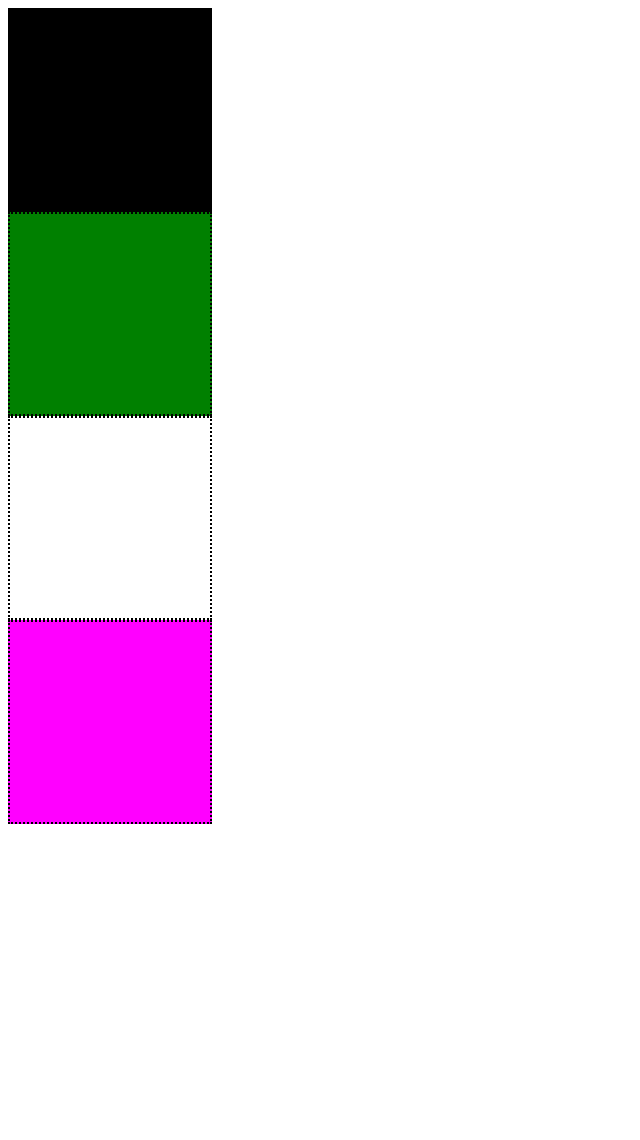
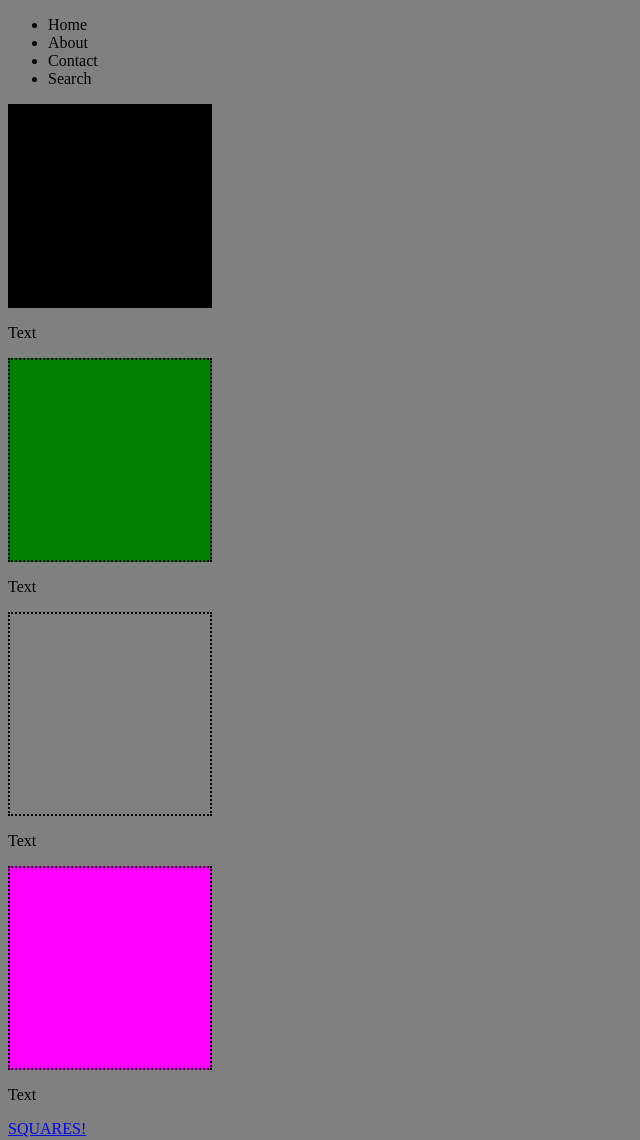
Before and after one commit to jedpimentel/resilient-test, a plain HTML site: page index.html in a window 1280 px wide. Shown: the whole page, without its empty margins (0-640 px from the left). Before the commit the page ends 832 px from the top, so only its background shows below. Drawn offline with Linux system fonts and the light colour scheme.

Commit message:
text underneath box [issue 22]

```diff
--- a/css/style.css
+++ b/css/style.css
@@ -1,4 +1,8 @@
+body{
+  background-color: grey;
+}
 section {
+  font-family: sans-serif;
   height: 200px;
   width: 200px;
   border: 2px dotted black;
@@ -7,7 +11,7 @@ section:nth-of-type(1) {
   background-color: black;
 }
 section:nth-of-type(2) {
-	background-color: green;
+  background-color: green;
 }
 section:nth-of-type(4) {
 	background-color: magenta;
--- a/index.html
+++ b/index.html
@@ -5,18 +5,36 @@
     <meta charset="utf-8">
     <meta name="viewport" content="width=device-width, initial-scale=1">
     <link rel="stylesheet" href="css/style.css">
+    <script type="text/javascript" src="js/script.js"></script>
   </head>
   <body>
+    <header>
+      <nav>
+        <ul>
+          <li><a href="#"></a>Home</li>
+          <li><a href="#"></a>About</li>
+          <li><a href="#"></a>Contact</li>
+          <li><a href="#"></a>Search</li>
+        </ul>
+      </nav>
+    </header>
     <section>
     </section>
+    <p>Text</p>
 
     <section>
     </section>
+    <p>Text</p>
 
     <section>
     </section>
+    <p>Text</p>
 
     <section>
     </section>
+    <p>Text</p>
+
+
+    <a href="https://en.wikipedia.org/wiki/Square,_Inc.">SQUARES!</a>
   </body>
 </html>
```
Also changed, not shown: js/script.js (added).
